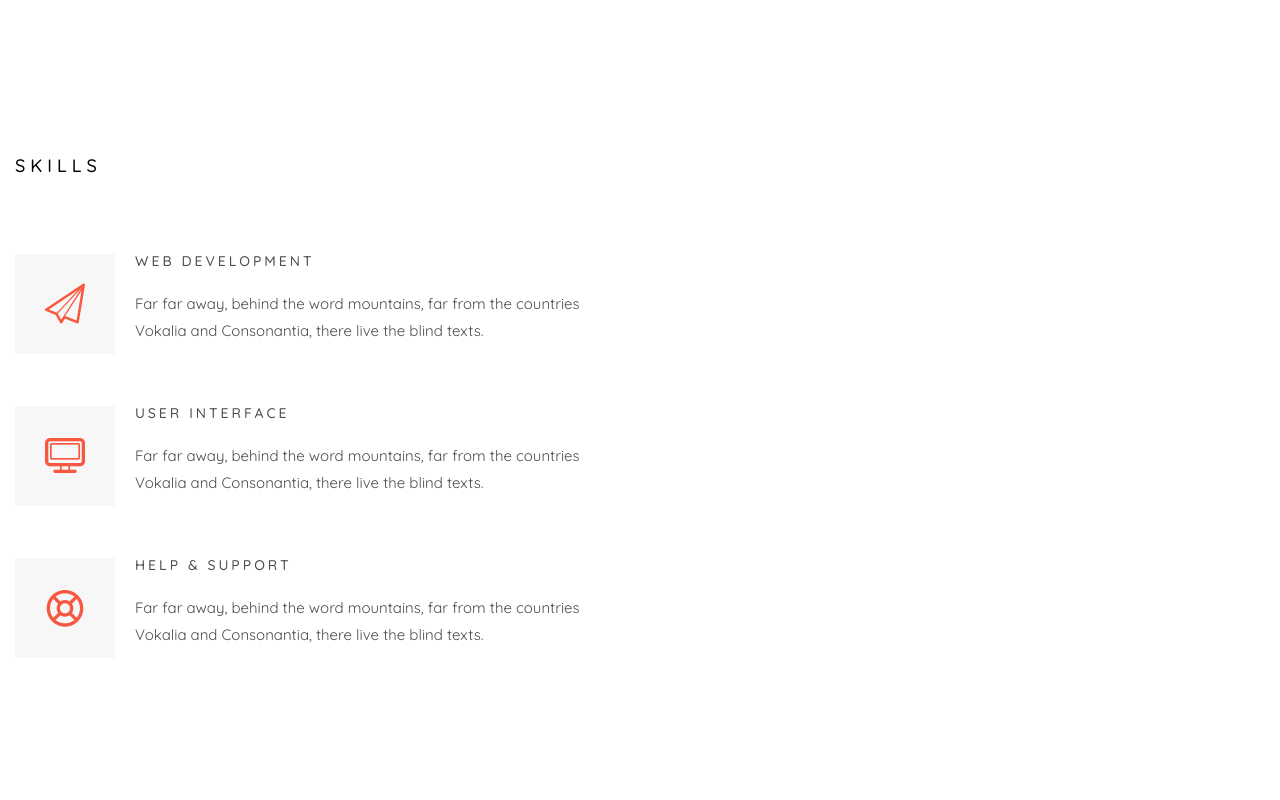
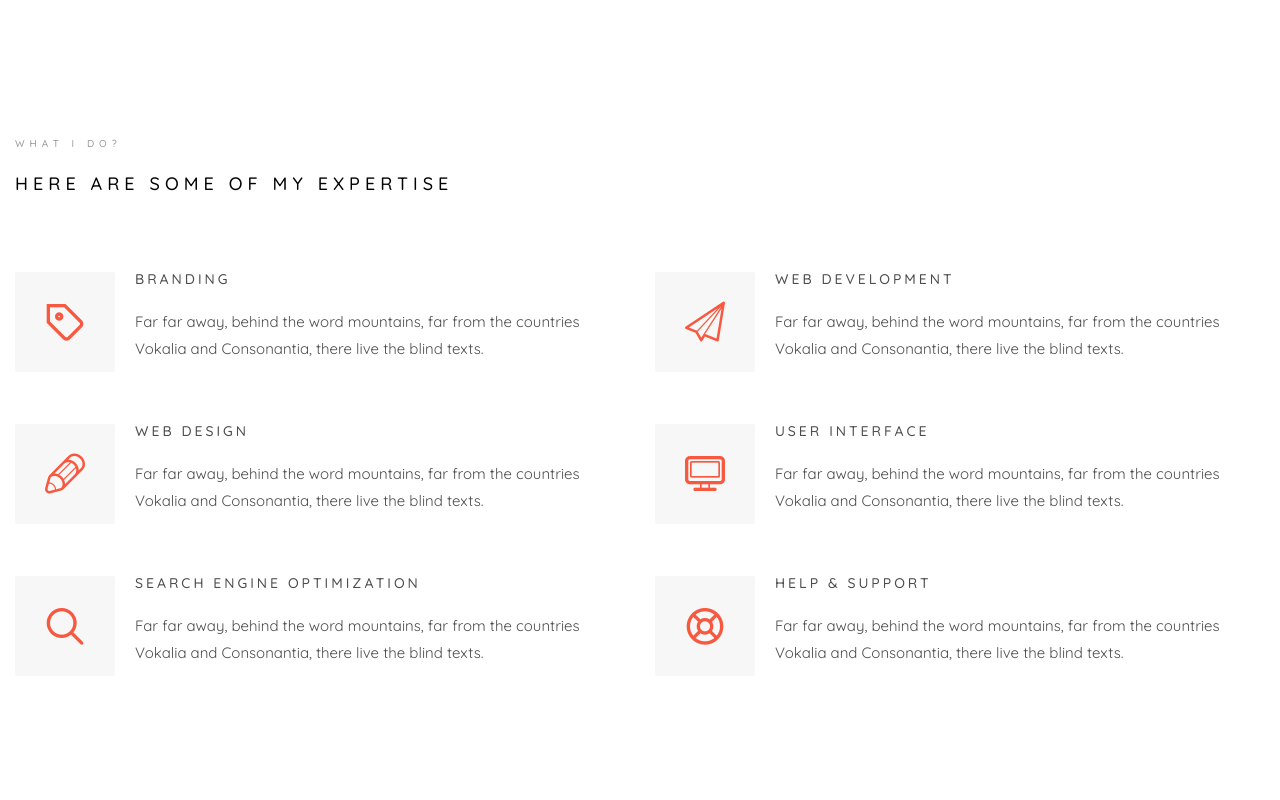
Before and after one commit to ashcheong/ashleyscheong, a plain HTML site: page index.html in a window 1280 px wide. Shown: the part 1620-2420 px from the top of the page. Drawn offline with Linux system fonts and the light colour scheme; files whose address does not match are found by name.

Commit message:
Update index.html

```diff
--- a/index.html
+++ b/index.html
@@ -149,11 +149,42 @@ Copyright &copy;<script>document.write(new Date().getFullYear());</script> All r
 				<div class="container-fluid">
 					<div class="row">
 						<div class="col-md-6 col-md-offset-3 col-md-pull-3">
-							<span class="heading-meta"></span>
-							<h2 class="colorlib-heading animate-box" data-animate-effect="fadeInLeft">Skills</h2>
+							<span class="heading-meta">What I do?</span>
+							<h2 class="colorlib-heading animate-box" data-animate-effect="fadeInLeft">Here are some of my expertise</h2>
 						</div>
 					</div>
 					<div class="row">
+						<div class="col-md-6">
+							<div class="colorlib-feature animate-box" data-animate-effect="fadeInLeft">
+								<div class="colorlib-icon">
+									<i class="icon-tag"></i>
+								</div>
+								<div class="colorlib-text">
+									<h3>Branding</h3>
+									<p>Far far away, behind the word mountains, far from the countries Vokalia and Consonantia, there live the blind texts. </p>
+								</div>
+							</div>
+
+							<div class="colorlib-feature animate-box" data-animate-effect="fadeInLeft">
+								<div class="colorlib-icon">
+									<i class="icon-pen2"></i>
+								</div>
+								<div class="colorlib-text">
+									<h3>Web Design</h3>
+									<p>Far far away, behind the word mountains, far from the countries Vokalia and Consonantia, there live the blind texts. </p>
+								</div>
+							</div>
+
+							<div class="colorlib-feature animate-box" data-animate-effect="fadeInLeft">
+								<div class="colorlib-icon">
+									<i class="icon-search3"></i>
+								</div>
+								<div class="colorlib-text">
+									<h3>Search engine optimization</h3>
+									<p>Far far away, behind the word mountains, far from the countries Vokalia and Consonantia, there live the blind texts. </p>
+								</div>
+							</div>
+						</div>
 						<div class="col-md-6">
 							<div class="colorlib-feature animate-box" data-animate-effect="fadeInLeft">
 								<div class="colorlib-icon">
@@ -182,6 +213,7 @@ Copyright &copy;<script>document.write(new Date().getFullYear());</script> All r
 								<div class="colorlib-text">
 									<h3>Help &amp; Support</h3>
 									<p>Far far away, behind the word mountains, far from the countries Vokalia and Consonantia, there live the blind texts. </p>
+
 								</div>
 							</div>
 						</div>
```
